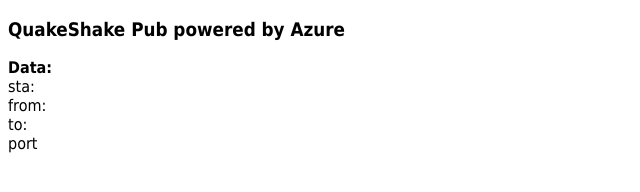
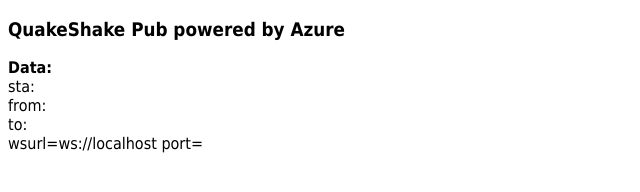
Before and after one commit to nikg/QuakeShakePub, a website: page public/index.html in a window 1280 px wide. Shown: the whole page, without its empty margins (0-640 px from the left). Drawn offline with Linux system fonts and the light colour scheme.

Commit message:
tweaked index.html

```diff
--- a/public/index.html
+++ b/public/index.html
@@ -27,12 +27,14 @@
         document.getElementById('to').innerHTML = StrToTime(data.endtime);
       }
       var host = window.document.location.host.replace(/:.*/, '');
-      var ws = new WebSocket('ws://' + host + (location.port ? ':'+location.port : ''));
+      //var wsurl = 'ws://quakeshakepub.azurewebsites.net:80';
+      var wsurl = 'ws://' + host + (location.port ? ':'+location.port : '');
+      var ws = new WebSocket(wsurl);
       ws.onmessage = function (event) {
         updateStats(JSON.parse(event.data));
       };
 
-      document.getElementById('test').innerHTML = "port " + (location.port ? ':'+location.port : '');
+      document.getElementById('test').innerHTML = "wsurl=" + wsurl + " port=" + (location.port ? ':'+location.port : '');
 
 		function StrToTime(unix_timestamp) {
 		  var date = new Date(unix_timestamp);
```
